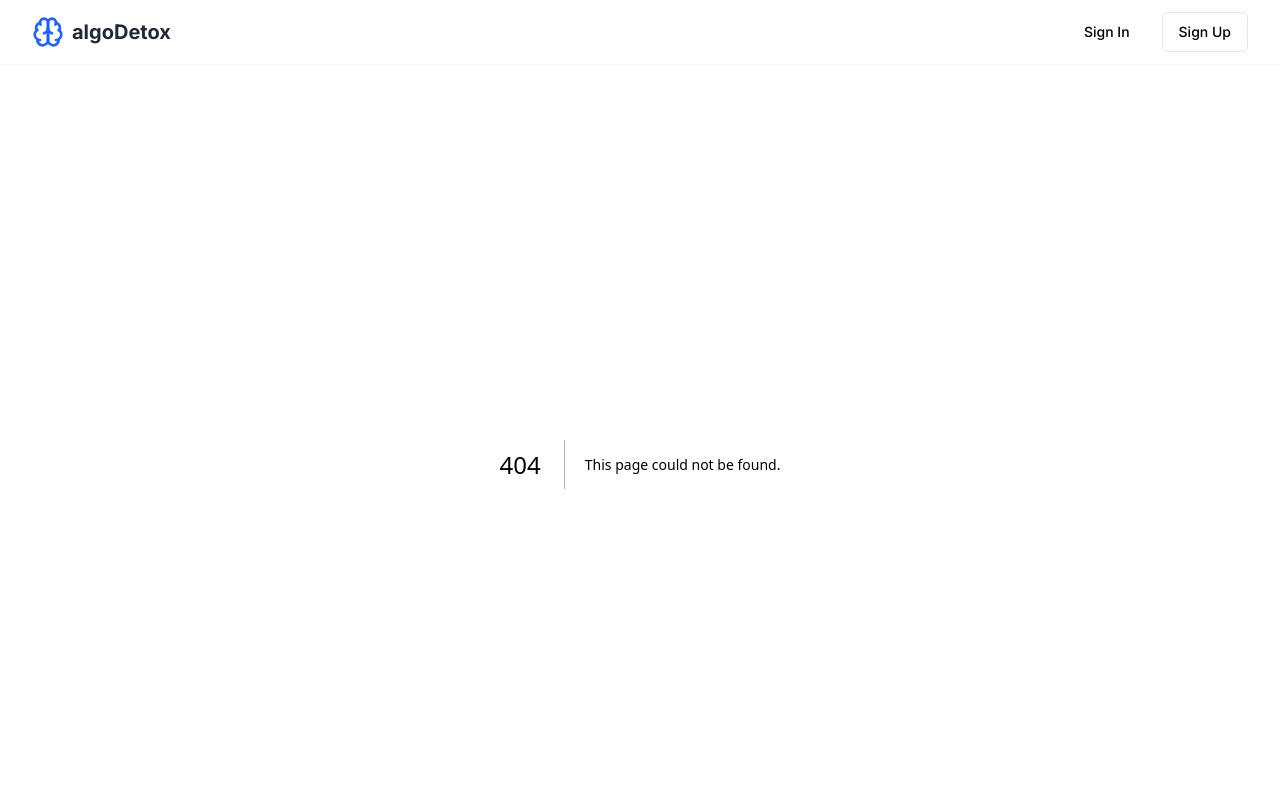
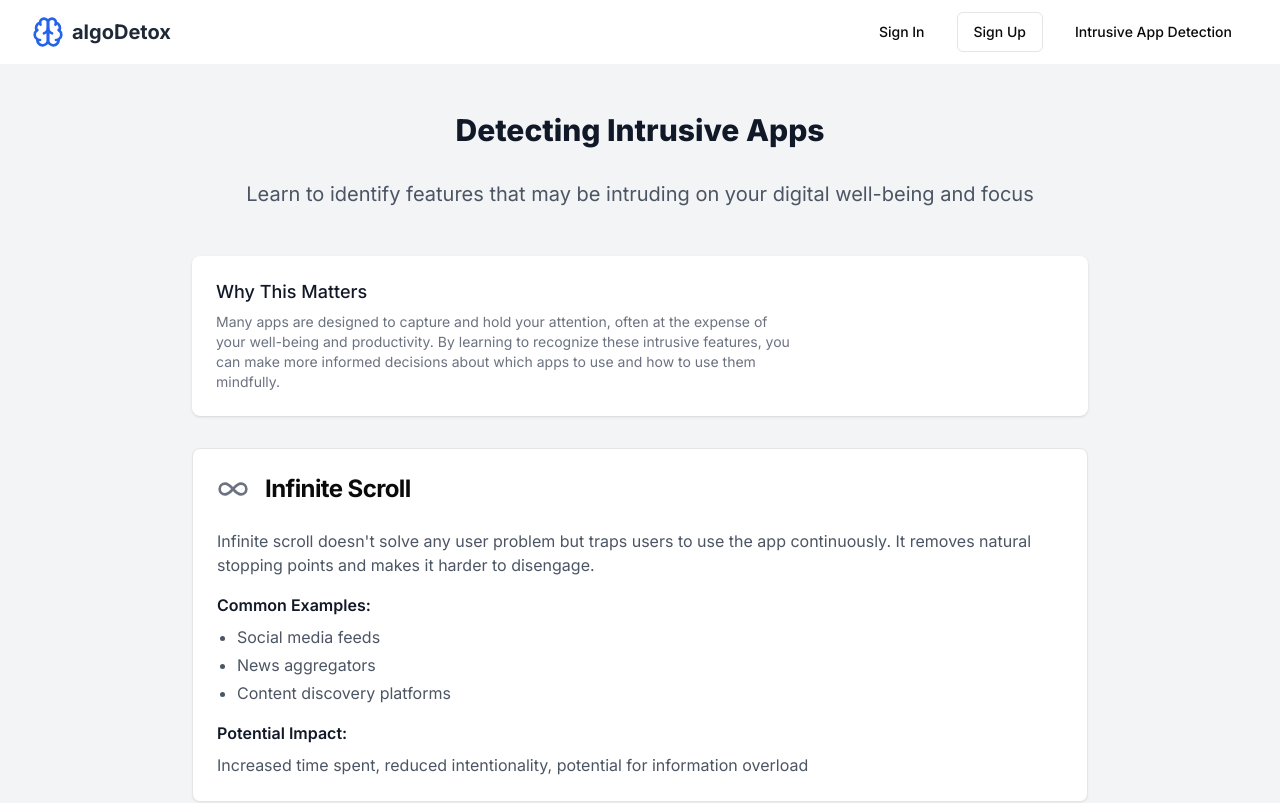
Before and after one commit to taman-islam/algoDetox, a Next.js app: page /intrusive-app-detection in a window 1280 px wide. Before the commit this address had no page. Shown: the top 803 px of the page. Built offline with nearby package versions, Linux system fonts and the light colour scheme.

Commit message:
detection

```diff
--- /dev/null
+++ b/src/app/intrusive-app-detection/page.tsx
@@ -0,0 +1,185 @@
+import { Card, CardContent, CardDescription, CardHeader, CardTitle } from "@/components/ui/card"
+import { Badge } from "@/components/ui/badge"
+import { Infinity, Trophy, Bell, Clock, ThumbsUp, UserPlus, Zap, Eye, DollarSign, Lock } from "lucide-react"
+import { CollapsibleDisclaimer } from "@/components/collapsible-disclaimer"
+
+export const metadata = {
+  title: "Detecting Intrusive Apps | AlgoDetox",
+  description: "Learn how to identify apps that may be intruding on your digital well-being and focus.",
+  openGraph: {
+    title: "Detecting Intrusive Apps | AlgoDetox",
+    description: "Learn how to identify apps that may be intruding on your digital well-being and focus.",
+    type: "website",
+    url: "https://algodetox.com/intrusive-app-detection",
+    image: "/og-image.png", // Make sure to add an appropriate Open Graph image
+  },
+}
+
+const intrusiveFeatures = [
+  {
+    name: "Infinite Scroll",
+    icon: Infinity,
+    description:
+      "Infinite scroll doesn't solve any user problem but traps users to use the app continuously. It removes natural stopping points and makes it harder to disengage.",
+    examples: ["Social media feeds", "News aggregators", "Content discovery platforms"],
+    impact: "Increased time spent, reduced intentionality, potential for information overload",
+  },
+  {
+    name: "Gamification",
+    icon: Trophy,
+    description:
+      "Gamification elements are used to bring users back to apps that may not be inherently useful, intruding into users' focus and daily routines.",
+    examples: ["Streaks", "Points systems", "Badges and achievements", "Leaderboards"],
+    impact: "Artificial engagement, fear of breaking streaks, competitive pressure",
+  },
+  {
+    name: "Push Notifications",
+    icon: Bell,
+    description:
+      "Excessive or manipulative push notifications can interrupt focus and create a false sense of urgency or FOMO (Fear of Missing Out).",
+    examples: [
+      "'Your friend just posted for the first time in a while'",
+      "Flash sale notifications",
+      "Daily reminders",
+    ],
+    impact: "Constant interruptions, increased anxiety, difficulty maintaining focus",
+  },
+  {
+    name: "Time-sensitive Features",
+    icon: Clock,
+    description:
+      "Features that create artificial time pressure or expire can manipulate users into frequent app checks and hurried decision-making.",
+    examples: ["Stories that disappear after 24 hours", "Limited-time offers", "Countdown timers for actions"],
+    impact: "Increased app opens, rushed decisions, fear of missing out",
+  },
+  {
+    name: "Social Validation Mechanics",
+    icon: ThumbsUp,
+    description:
+      "Features that tie self-worth to likes, comments, or followers can create unhealthy attachment and obsessive checking behaviors.",
+    examples: ["Like counts", "Follower/following numbers", "Comment sections"],
+    impact: "Decreased self-esteem, addiction to external validation, social comparison",
+  },
+  {
+    name: "Autoplay",
+    icon: Zap,
+    description:
+      "Autoplay features, especially for videos, can lead to mindless consumption and difficulty in disengaging from the app.",
+    examples: ["Video autoplay", "Auto-advancing stories or posts"],
+    impact: "Increased time spent, reduced intentionality, potential for inappropriate content exposure",
+  },
+  {
+    name: "Dark Patterns",
+    icon: Eye,
+    description:
+      "User interface designs that trick users into actions they didn't intend, often making it difficult to opt-out or unsubscribe.",
+    examples: ["Hidden unsubscribe buttons", "Confusing toggle switches", "Guilt-tripping language for opting out"],
+    impact: "Frustration, unintended actions, privacy violations",
+  },
+  {
+    name: "Microtransactions",
+    icon: DollarSign,
+    description:
+      "Small, frequent in-app purchases that can add up quickly and exploit impulsive behavior or fear of missing out.",
+    examples: ["In-game currencies", "Boosters or power-ups", "Exclusive digital items"],
+    impact: "Financial stress, addiction-like behavior, blurred lines between spending and gameplay",
+  },
+  {
+    name: "Data Collection",
+    icon: Lock,
+    description:
+      "Excessive or unclear data collection practices that may infringe on user privacy or be used for manipulative targeting.",
+    examples: ["Location tracking", "Contact list access", "Browsing history collection"],
+    impact: "Privacy concerns, targeted advertising, potential for data breaches",
+  },
+]
+
+export default function IntrusiveAppDetection() {
+  return (
+    <div className="min-h-screen bg-gray-100 py-12 px-4 sm:px-6 lg:px-8">
+      <div className="max-w-4xl mx-auto">
+        <h1 className="text-3xl font-extrabold text-gray-900 text-center mb-8">Detecting Intrusive Apps</h1>
+        <p className="text-xl text-gray-600 text-center mb-12">
+          Learn to identify features that may be intruding on your digital well-being and focus
+        </p>
+
+        <div className="bg-white shadow overflow-hidden sm:rounded-lg mb-8">
+          <div className="px-4 py-5 sm:p-6">
+            <h3 className="text-lg leading-6 font-medium text-gray-900">Why This Matters</h3>
+            <div className="mt-2 max-w-xl text-sm text-gray-500">
+              <p>
+                Many apps are designed to capture and hold your attention, often at the expense of your well-being and
+                productivity. By learning to recognize these intrusive features, you can make more informed decisions
+                about which apps to use and how to use them mindfully.
+              </p>
+            </div>
+          </div>
+        </div>
+
+        <div className="space-y-12">
+          {intrusiveFeatures.map((feature) => (
+            <Card key={feature.name}>
+              <CardHeader>
+                <div className="flex items-center space-x-4">
+                  <feature.icon className="h-8 w-8 text-gray-500" />
+                  <CardTitle className="text-2xl font-bold">{feature.name}</CardTitle>
+                </div>
+              </CardHeader>
+              <CardContent>
+                <div className="space-y-4">
+                  <p className="text-gray-600">{feature.description}</p>
+                  <div>
+                    <h4 className="font-semibold text-gray-900">Common Examples:</h4>
+                    <ul className="list-disc pl-5 space-y-1 mt-2">
+                      {feature.examples.map((example, index) => (
+                        <li key={index} className="text-gray-600">
+                          {example}
+                        </li>
+                      ))}
+                    </ul>
+                  </div>
+                  <div>
+                    <h4 className="font-semibold text-gray-900">Potential Impact:</h4>
+                    <p className="text-gray-600 mt-2">{feature.impact}</p>
+                  </div>
+                </div>
+              </CardContent>
+            </Card>
+          ))}
+        </div>
+
+        <div className="bg-white shadow overflow-hidden sm:rounded-lg mt-12 mb-8">
+          <div className="px-4 py-5 sm:p-6">
+            <h3 className="text-lg leading-6 font-medium text-gray-900">Taking Action</h3>
+            <div className="mt-2 max-w-xl text-sm text-gray-500">
+              <p>Now that you can identify these intrusive features, consider the following steps:</p>
+              <ul className="list-disc pl-5 mt-2 space-y-1">
+                <li>Regularly audit the apps on your devices and uninstall those with multiple intrusive features.</li>
+                <li>
+                  For necessary apps with intrusive elements, look for alternative apps or web versions that might be
+                  less manipulative.
+                </li>
+                <li>
+                  Adjust settings where possible to minimize intrusive features (e.g., turning off autoplay or most
+                  notifications).
+                </li>
+                <li>
+                  Use built-in device features or third-party apps to set limits on app usage and monitor your digital
+                  habits.
+                </li>
+                <li>
+                  Practice mindfulness when using apps, being aware of how they make you feel and how they impact your
+                  time and attention.
+                </li>
+              </ul>
+            </div>
+          </div>
+        </div>
+
+        <div className="mt-12">
+          <CollapsibleDisclaimer />
+        </div>
+      </div>
+    </div>
+  )
+}
--- a/src/components/Navbar.tsx
+++ b/src/components/Navbar.tsx
@@ -1,7 +1,7 @@
 "use client"
 
 import Link from "next/link"
-import { Brain } from "lucide-react"
+import { Brain, AlertTriangle } from "lucide-react"
 import { useAuthStore } from "@/lib/store"
 import { Button } from "@/components/ui/button"
 
@@ -34,6 +34,12 @@ export function Navbar() {
                   Harmful Websites
                 </Link>
                 <Link
+                  href="/intrusive-app-detection"
+                  className="text-gray-600 hover:text-gray-900 px-3 py-2 rounded-md text-sm font-medium"
+                >
+                  Intrusive App Detection
+                </Link>
+                <Link
                   href="/profile"
                   className="text-gray-600 hover:text-gray-900 px-3 py-2 rounded-md text-sm font-medium"
                 >
@@ -51,6 +57,9 @@ export function Navbar() {
                 <Link href="/signup">
                   <Button variant="outline">Sign Up</Button>
                 </Link>
+                <Link href="/intrusive-app-detection">
+                  <Button variant="ghost">Intrusive App Detection</Button>
+                </Link>
               </>
             )}
           </div>
```
